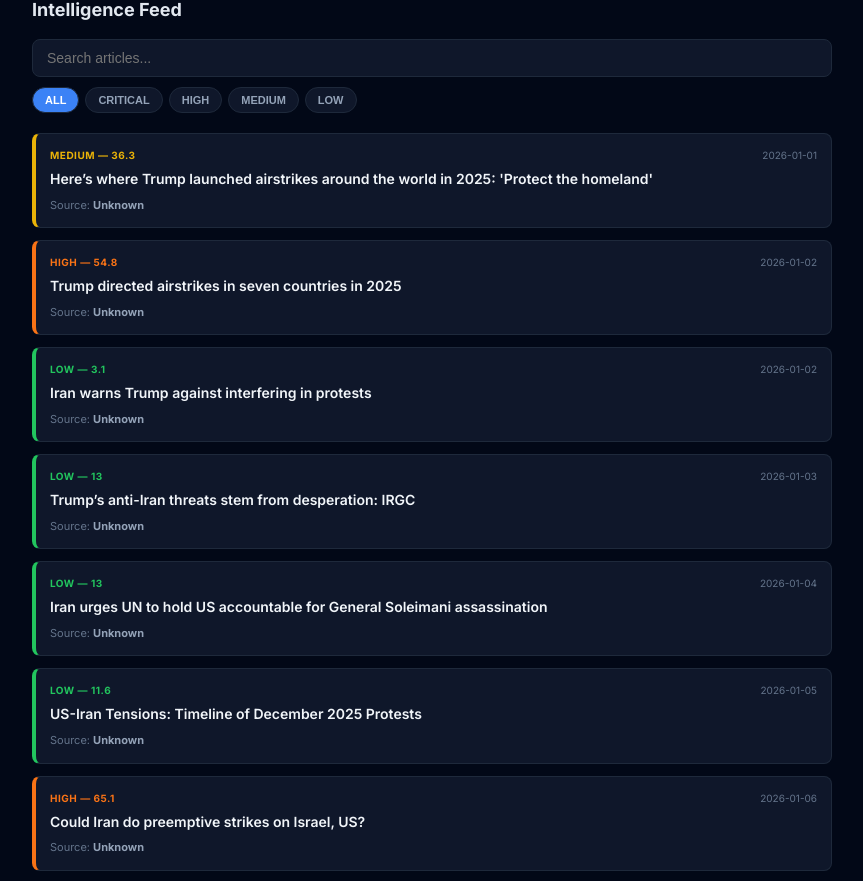
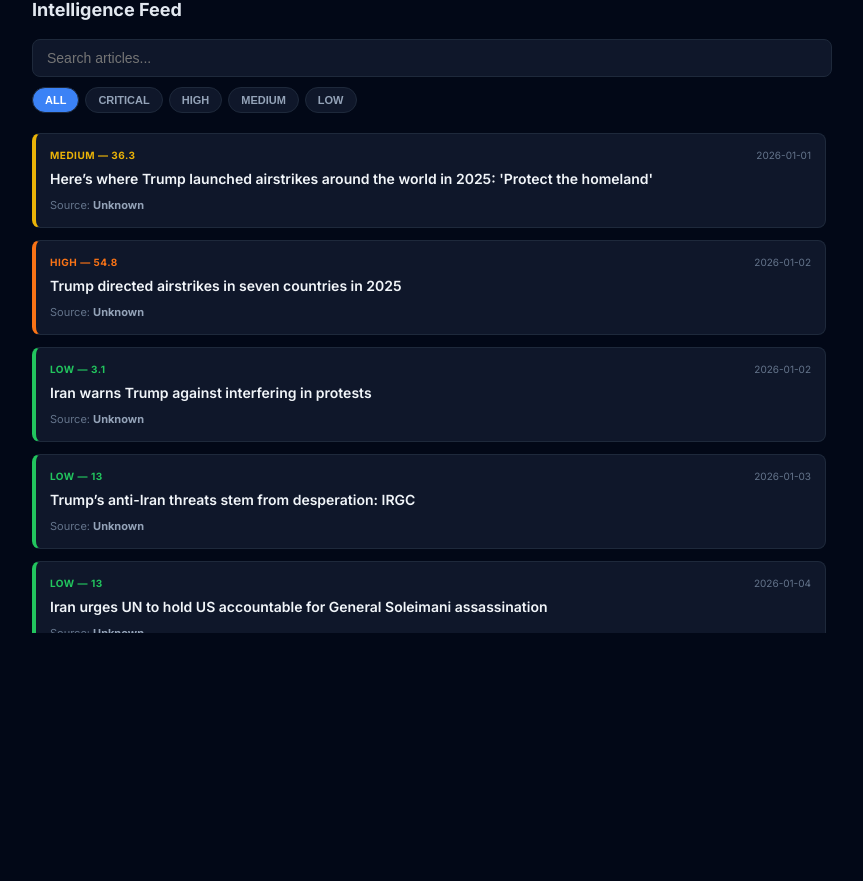
Before and after one commit to GeoTouhme/Political_Analyzer, a React (Vite) app in the folder dashboard_v3/: page / in a window 1280 px wide. Shown: the part 791-1672 px from the top of the page, without its empty margins (208-1071 px from the left). After the commit the page ends 1472 px from the top, so only its background shows below. Built offline with nearby package versions, Linux system fonts and the light colour scheme.

Commit message:
auto-sync: v3 analysis update 2026-02-28 16:42

```diff
--- a/dashboard_v3/src/App.jsx
+++ b/dashboard_v3/src/App.jsx
@@ -187,8 +187,17 @@
           </div>
         </div>
 
-        {/* Article List */}
-        <div style={{ display: "flex", flexDirection: "column", gap: 12 }}>
+        {/* Article List with Internal Scroll */}
+        <div style={{
+          display: "flex",
+          flexDirection: "column",
+          gap: 12,
+          maxHeight: "500px",
+          overflowY: "auto",
+          paddingRight: "6px",
+          scrollbarWidth: "thin",
+          scrollbarColor: "#1e293b #020817"
+        }}>
           {filteredArticles.length > 0 ? filteredArticles.map((art, idx) => (
             <div key={idx} style={{
               background: "#0f172a", border: "1px solid #1e293b",
```
Also changed, not shown: 2 other files (tests, documents, lock files or other folders).
